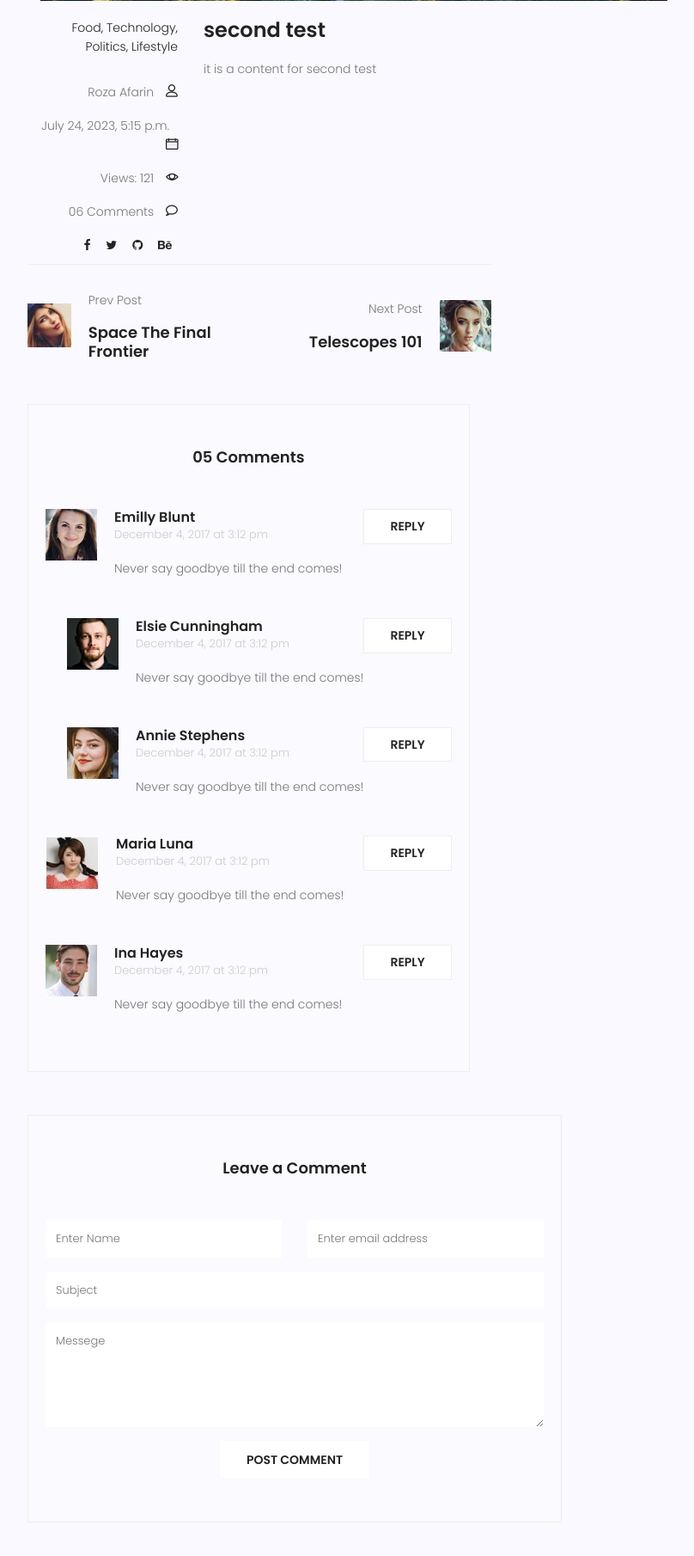
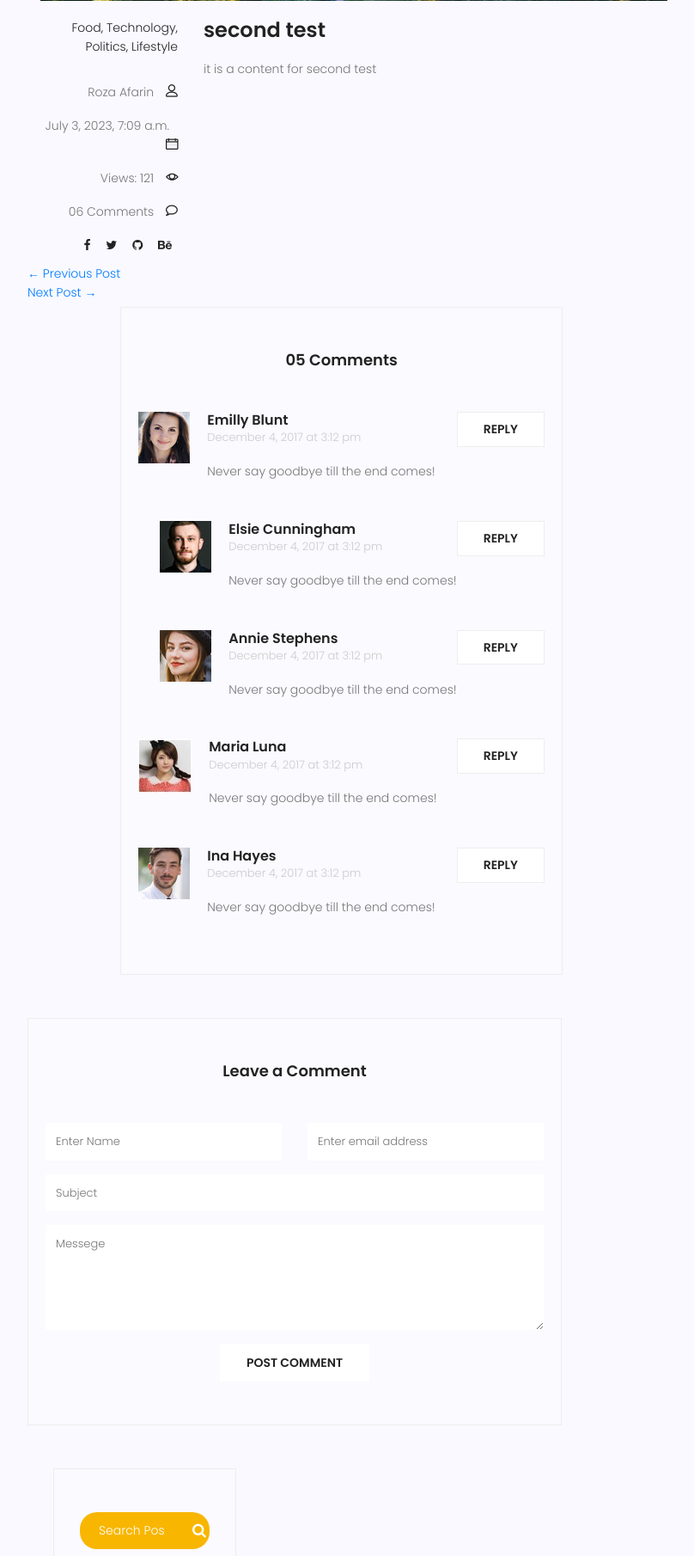
Before and after one commit to Roza-Afarin/mySite, a Django app: page /blog/2 in a window 1280 px wide. Shown: the part 788-2598 px from the top of the page at 86% size, without its empty margins (38-846 px from the left). Run offline with Django 4.2, Linux system fonts and the light colour scheme; data comes from the database, SQL or seed files in the repository; both versions use the stored data as it was after the commit; some libraries are stand-ins or nearby versions.

Commit message:
navigate between pages
previous and next button have been designed for single blog page

```diff
--- a/blog/models.py
+++ b/blog/models.py
@@ -20,7 +20,7 @@
     category = models.ManyToManyField(Category)
     conted_vies = models.IntegerField(default = 0)
     status = models.BooleanField(default = False)
-    published_date = models.DateTimeField(null = True)
+    published_date = models.DateTimeField(auto_now = True)
     created_date = models.DateTimeField(auto_now_add = True)
     updated_date = models.DateTimeField(auto_now = True)
     #slug = models.SlugField(default='', editable=False,  max_length=160)
--- a/blog/urls.py
+++ b/blog/urls.py
@@ -7,7 +7,8 @@
 urlpatterns = [
     path('',blog_index,name='blog'),
     path('<int:pk>',blog_single,name='detail'),
-    path('test',blog_test,name='test'),
+    #path('blog/<int:pk>',PostListView.as_view()),
+    #path('test',blog_test,name='test'),
     #path('blog/<int:pk>/<str:slug>/', PostDetailView.as_view(),   name='post')
     #path('blog/blog/<int:pk>/<str:slug>/', PostDetailView.as_view(),   name='detail')
 ]
--- a/blog/views.py
+++ b/blog/views.py
@@ -2,23 +2,39 @@
 
 # Create your views here.
 #from django.http import HttpResponse,JsonResponse
+#import datetime
+#from hitcount.views import HitCountDetailView
+#from django.core.paginator import Paginator
 from blog.models import post
-import datetime
-from hitcount.views import HitCountDetailView
 from datetime import *
 from django.utils import timezone
+from django.views.generic import ListView
 
-class PostDetailView(HitCountDetailView):
+
+#class PostDetailView(HitCountDetailView):
+#    model = post
+#    count_hit = True
+#    template_name = 'blog/blog-single.html'
+
+#def blog_test(request):
+#    posts = post.objects.filter(status = 1)
+#    now = datetime.datetime.now(datetime.timezone.utc)
+#    #posts = post.objects.filter(status=1)
+#    context = {'posts':posts,'now':now}
+#    context = {'name':name,'family_name':family_name,'age':age}
+#    return render(request,'test.html',context)
+
+class PostListView(ListView):
     model = post
-    count_hit = True
-    template_name = 'blog/blog-single.html'
+#    template_name = 'blog/blog-single.html'
+    paginate_by = 1
+#    queryset = post.objects.order_by('-id')
 
 
 
 def blog_index(request):
     posts = post.objects.filter(published_date__lte=timezone.now(),status = 1)
     #now = datetime.datetime.now(datetime.timezone.utc)
-    #posts = post.objects.filter(status = 1)
     context = {'posts':posts}
     return render(request,'blog/blog-home.html',context)#template
 
@@ -26,13 +42,18 @@
     posts = get_object_or_404(post,pk=pk,status = 1)
     posts.conted_vies+=1
     posts.save()
-    context = {'posts':posts}
+    #paging = post.objects.all().order_by('id')
+    #paginator = Paginator(paging, 1)
+    #page_number = request.GET.get("page")
+    #page_obj = paginator.get_page(page_number)
+    #context = {'posts':posts,"page_obj": page_obj}
+    try:
+        next = posts.get_next_by_created_date()
+    except posts.DoesNotExist:
+        next = None
+    try:
+        previous = posts.get_previous_by_created_date()
+    except posts.DoesNotExist:
+         previous = None
+    context = {'posts':posts,'next':next,'previous':previous}
     return render(request,'blog/blog-single.html',context)
-
-def blog_test(request):
-    posts = post.objects.filter(status = 1)
-    now = datetime.datetime.now(datetime.timezone.utc)
-    #posts = post.objects.filter(status=1)
-    context = {'posts':posts,'now':now}
-    #context = {'name':name,'family_name':family_name,'age':age}
-    return render(request,'test.html',context)
--- a/templates/blog/blog-single.html
+++ b/templates/blog/blog-single.html
@@ -2,6 +2,8 @@
 {% load hitcount_tags %}
 {% load static %}
 {% block content%}
+{% load custom_tags %}
+
 
 <!-- start banner Area -->
 <section class="relative about-banner">
@@ -40,8 +42,8 @@
 							<li><a href="#">Lifestyle</a></li>
 						</ul>
 						<div class="user-details row">
-							<p class="user-name col-lg-12 col-md-12 col-6"><a href="#">{{posts.author.get_full_name}}</a> <span
-									class="lnr lnr-user"></span></p>
+							<p class="user-name col-lg-12 col-md-12 col-6"><a
+									href="#">{{posts.author.get_full_name}}</a> <span class="lnr lnr-user"></span></p>
 							<p class="date col-lg-12 col-md-12 col-6"><a href="#">{{posts.published_date}}</a> <span
 									class="lnr lnr-calendar-full"></span></p>
 							<p class="view col-lg-12 col-md-12 col-6"><a href="#">Views: {{posts.conted_vies}}</a>
@@ -63,42 +65,26 @@
 							{{posts.content}}
 						</p>
 					</div>
-					<div class="navigation-area">
-						<div class="row">
-							<div
-								class="col-lg-6 col-md-6 col-12 nav-left flex-row d-flex justify-content-start align-items-center">
-								<div class="thumb">
-									<a href="#"><img class="img-fluid" src="{% static 'img/blog/prev.jpg' %}"
-											alt=""></a>
-								</div>
-								<div class="arrow">
-									<a href="#"><span class="lnr text-white lnr-arrow-left"></span></a>
-								</div>
-								<div class="detials">
-									<p>Prev Post</p>
-									<a href="#">
-										<h4>Space The Final Frontier</h4>
-									</a>
-								</div>
-							</div>
-							<div
-								class="col-lg-6 col-md-6 col-12 nav-right flex-row d-flex justify-content-end align-items-center">
-								<div class="detials">
-									<p>Next Post</p>
-									<a href="#">
-										<h4>Telescopes 101</h4>
-									</a>
-								</div>
-								<div class="arrow">
-									<a href="#"><span class="lnr text-white lnr-arrow-right"></span></a>
-								</div>
-								<div class="thumb">
-									<a href="#"><img class="img-fluid" src="{% static 'img/blog/next.jpg' %}"
-											alt=""></a>
-								</div>
-							</div>
-						</div>
+					<!--
+					<div class="pagination">
+						<span class="step-links">
+								<a href="{{ previous.get_absolute_url }}">previous</a>
+
+								<a href="{{ next.get_absolute_url }}">next</a>
 					</div>
+					-->
+					<ul class="pager">
+						{% if  previous %}
+							<li class="previous">
+								 <a href="{% url 'blog:detail' pk=previous.id %}">&larr; Previous Post</a>
+							</li>
+						{% endif %}
+						{% if next %}
+							<li class="next">
+								 <a href="{% url 'blog:detail' pk=next.id %}">Next Post &rarr;</a>
+							</li>
+						{% endif %}
+					</ul>
 					<div class="comments-area">
 						<h4>05 Comments</h4>
 						<div class="comment-list">
```
Also changed, not shown: blog/migrations/0006_alter_post_published_date.py (added), db.sqlite3.
